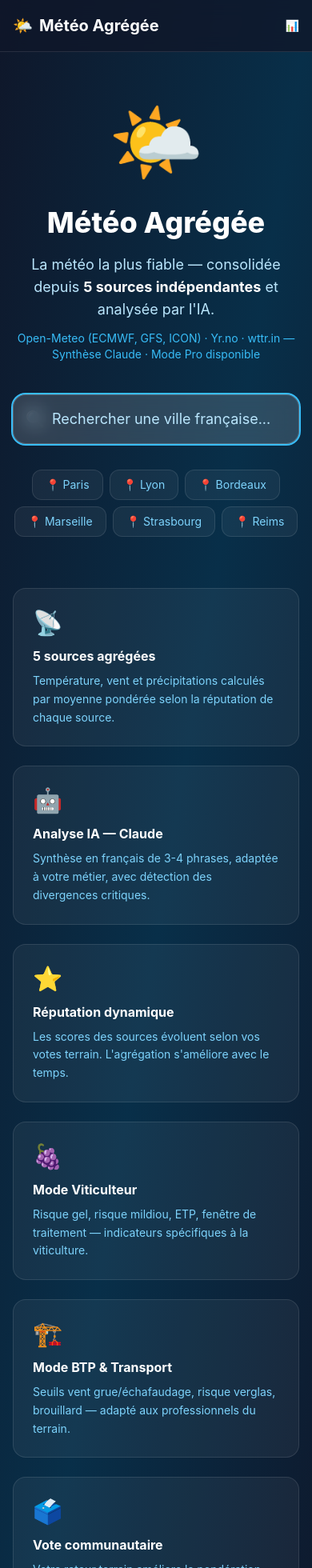
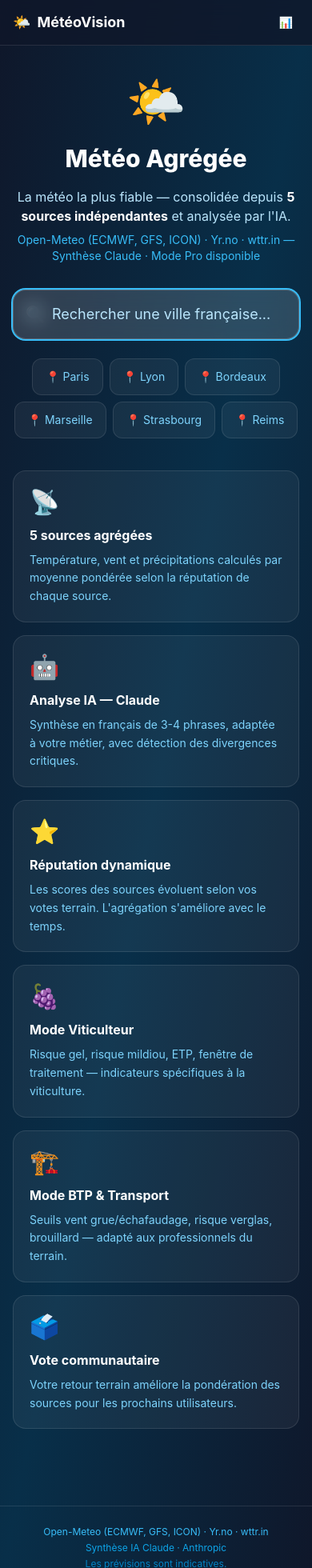
Before and after one commit to jules135carradar/meteovision, a Next.js app: page / in a window 390 px wide. Shown: the top 1960 px of the page at 80% size. Built offline with nearby package versions, Linux system fonts and the light colour scheme.

Commit message:
Optimisation mobile : layout responsive, scroll horizontal, boutons 48px, cartes sources

```diff
--- a/src/app/layout.tsx
+++ b/src/app/layout.tsx
@@ -3,54 +3,41 @@ import "./globals.css";
 import Link from "next/link";
 
 export const metadata: Metadata = {
-  title: "Météo Agrégée — Prévisions consolidées de 5+ sources",
+  title: "MétéoVision — Prévisions consolidées de 5+ sources",
   description:
     "Application météo agrégée : température, vent, pluie issus de 5 sources indépendantes. Synthèse IA Claude, mode professionnel (viticulteur, BTP, transport…).",
+  viewport: "width=device-width, initial-scale=1, maximum-scale=1",
 };
 
-export default function RootLayout({
-  children,
-}: {
-  children: React.ReactNode;
-}) {
+export default function RootLayout({ children }: { children: React.ReactNode }) {
   return (
     <html lang="fr">
       <body className="min-h-screen bg-gradient-to-br from-slate-900 via-sky-950 to-slate-900 text-white">
         {/* Navigation */}
         <nav className="fixed top-0 left-0 right-0 z-40 bg-slate-900/80 backdrop-blur-md border-b border-white/10">
-          <div className="max-w-6xl mx-auto px-4 h-16 flex items-center justify-between">
-            <Link href="/" className="flex items-center gap-2 font-bold text-xl text-white hover:text-sky-300 transition-colors">
+          <div className="max-w-6xl mx-auto px-4 h-14 sm:h-16 flex items-center justify-between">
+            <Link href="/" className="flex items-center gap-2 font-bold text-lg sm:text-xl text-white hover:text-sky-300 transition-colors">
               <span>🌤️</span>
-              <span>Météo Agrégée</span>
+              <span>MétéoVision</span>
             </Link>
-            <div className="flex items-center gap-6">
             <Link
               href="/reputation"
-                className="text-sky-300 hover:text-white text-sm font-medium transition-colors flex items-center gap-1.5"
+              className="text-sky-300 hover:text-white text-sm font-medium transition-colors flex items-center gap-1.5 min-h-[44px] px-2"
             >
               <span>📊</span>
               <span className="hidden sm:inline">Réputation des sources</span>
             </Link>
           </div>
-          </div>
         </nav>
 
-        {/* Contenu principal */}
-        <main className="pt-16">
+        <main className="pt-14 sm:pt-16">
           {children}
         </main>
 
-        {/* Footer */}
-        <footer className="mt-16 border-t border-white/10 py-8 text-center text-sky-400 text-sm">
-          <p>
-            Données agrégées depuis Open-Meteo (ECMWF, GFS, ICON), Yr.no, wttr.in
-          </p>
-          <p className="mt-1 text-sky-500">
-            Synthèse IA propulsée par Claude · Anthropic — Sources citées conformément à leurs CGU
-          </p>
-          <p className="mt-2 text-sky-600">
-            Les prévisions sont indicatives. Ne pas utiliser seules pour des décisions critiques.
-          </p>
+        <footer className="mt-12 border-t border-white/10 py-6 text-center text-sky-400 text-xs px-4">
+          <p>Open-Meteo (ECMWF, GFS, ICON) · Yr.no · wttr.in</p>
+          <p className="mt-1 text-sky-500">Synthèse IA Claude · Anthropic</p>
+          <p className="mt-1 text-sky-600">Les prévisions sont indicatives.</p>
         </footer>
       </body>
     </html>
--- a/src/app/page.tsx
+++ b/src/app/page.tsx
@@ -13,20 +13,20 @@ export default function Home() {
   return (
     <div className="min-h-[calc(100vh-4rem)] flex flex-col">
       {/* Hero */}
-      <section className="flex-1 flex flex-col items-center justify-center px-4 py-16 text-center">
-        <div className="mb-8">
-          <span className="text-8xl">🌤️</span>
+      <section className="flex-1 flex flex-col items-center justify-center px-4 py-10 text-center">
+        <div className="mb-6">
+          <span className="text-6xl sm:text-8xl">🌤️</span>
         </div>
 
-        <h1 className="text-4xl md:text-6xl font-extrabold text-white mb-4 leading-tight">
+        <h1 className="text-3xl sm:text-4xl md:text-6xl font-extrabold text-white mb-4 leading-tight">
           Météo Agrégée
         </h1>
 
-        <p className="text-sky-200 text-lg md:text-xl max-w-2xl mb-3">
+        <p className="text-sky-200 text-base sm:text-lg max-w-2xl mb-2">
           La météo la plus fiable — consolidée depuis{" "}
           <strong className="text-white">5 sources indépendantes</strong> et analysée par l'IA.
         </p>
-        <p className="text-sky-400 text-sm mb-10 max-w-xl">
+        <p className="text-sky-400 text-sm mb-8 max-w-xl">
           Open-Meteo (ECMWF, GFS, ICON) · Yr.no · wttr.in — Synthèse Claude · Mode Pro disponible
         </p>
 
@@ -36,12 +36,12 @@ export default function Home() {
         </div>
 
         {/* Villes exemples */}
-        <div className="mt-8 flex flex-wrap justify-center gap-2">
+        <div className="mt-6 flex flex-wrap justify-center gap-2">
           {EXEMPLES.map((ville) => (
             <a
               key={ville.name}
               href={`/ville/${ville.name.toLowerCase()}?lat=${ville.lat}&lon=${ville.lon}&city=${encodeURIComponent(ville.name)}`}
-              className="px-4 py-2 rounded-xl bg-white/5 border border-white/10 text-sky-300 hover:bg-white/10 hover:text-white text-sm transition-all"
+              className="px-4 py-3 rounded-xl bg-white/5 border border-white/10 text-sky-300 hover:bg-white/10 hover:text-white text-sm transition-all min-h-[44px] flex items-center"
             >
               📍 {ville.name}
             </a>
@@ -50,7 +50,7 @@ export default function Home() {
       </section>
 
       {/* Fonctionnalités */}
-      <section className="max-w-5xl mx-auto px-4 pb-16 grid md:grid-cols-3 gap-6">
+      <section className="max-w-5xl mx-auto px-4 pb-12 grid grid-cols-1 sm:grid-cols-2 md:grid-cols-3 gap-4">
         <FeatureCard
           icon="📡"
           title="5 sources agrégées"
@@ -86,17 +86,9 @@ export default function Home() {
   );
 }
 
-function FeatureCard({
-  icon,
-  title,
-  desc,
-}: {
-  icon: string;
-  title: string;
-  desc: string;
-}) {
+function FeatureCard({ icon, title, desc }: { icon: string; title: string; desc: string }) {
   return (
-    <div className="bg-white/5 border border-white/10 rounded-2xl p-6 hover:bg-white/8 transition-colors">
+    <div className="bg-white/5 border border-white/10 rounded-2xl p-5 hover:bg-white/8 transition-colors">
       <span className="text-3xl">{icon}</span>
       <h3 className="text-white font-bold mt-3 mb-2">{title}</h3>
       <p className="text-sky-300 text-sm leading-relaxed">{desc}</p>
--- a/src/components/DailyForecast.tsx
+++ b/src/components/DailyForecast.tsx
@@ -12,9 +12,10 @@ export default function DailyForecast({ daily }: Props) {
   if (daily.length === 0) return null;
 
   return (
-    <div className="bg-white/10 backdrop-blur-md border border-white/20 rounded-3xl p-6">
+    <div className="bg-white/10 backdrop-blur-md border border-white/20 rounded-3xl p-5 md:p-6">
       <h2 className="text-xl font-bold text-white mb-4">Prévisions 7 jours</h2>
-      <div className="grid grid-cols-2 sm:grid-cols-4 md:grid-cols-7 gap-3">
+      {/* Scroll horizontal sur mobile, grille sur grand écran */}
+      <div className="flex gap-3 overflow-x-auto pb-2 md:grid md:grid-cols-7 md:overflow-visible scrollbar-thin">
         {daily.map((day, i) => (
           <DayCard key={day.date} day={day} isToday={i === 0} />
         ))}
@@ -23,36 +24,27 @@ export default function DailyForecast({ daily }: Props) {
   );
 }
 
-function DayCard({
-  day,
-  isToday,
-}: {
-  day: AggregatedDailyForecast;
-  isToday: boolean;
-}) {
+function DayCard({ day, isToday }: { day: AggregatedDailyForecast; isToday: boolean }) {
   const icon = getWeatherIcon(day.weatherCode);
 
   return (
     <div
-      className={`flex flex-col items-center gap-2 rounded-2xl p-3 transition-colors ${
+      className={`flex flex-col items-center gap-2 rounded-2xl p-3 transition-colors flex-shrink-0 w-[90px] md:w-auto ${
         isToday
           ? "bg-sky-600/40 border border-sky-400/30"
           : "bg-white/5 hover:bg-white/10"
       }`}
     >
-      <span className="text-xs text-sky-300 font-medium capitalize">
-        {isToday ? "Aujourd'hui" : formatDate(day.date)}
+      <span className="text-xs text-sky-300 font-medium text-center capitalize leading-tight">
+        {isToday ? "Auj." : formatDate(day.date)}
       </span>
       <span className="text-2xl">{icon}</span>
       <div className="text-center">
-        <p className="text-white font-bold">{Math.round(day.tempMax)}°</p>
-        <p className="text-sky-400 text-sm">{Math.round(day.tempMin)}°</p>
+        <p className="text-white font-bold text-sm">{Math.round(day.tempMax)}°</p>
+        <p className="text-sky-400 text-xs">{Math.round(day.tempMin)}°</p>
       </div>
       {day.precipitation > 0.5 && (
-        <p className="text-blue-300 text-xs">{day.precipitation.toFixed(1)} mm</p>
-      )}
-      {day.windSpeed > 20 && (
-        <p className="text-gray-300 text-xs">{Math.round(day.windSpeed)} km/h</p>
+        <p className="text-blue-300 text-xs">{day.precipitation.toFixed(1)}mm</p>
       )}
     </div>
   );
--- a/src/components/MetierSelector.tsx
+++ b/src/components/MetierSelector.tsx
@@ -18,23 +18,23 @@ interface Props {
 
 export default function MetierSelector({ value, onChange }: Props) {
   return (
-    <div className="bg-white/10 backdrop-blur-md border border-white/20 rounded-3xl p-5">
+    <div className="bg-white/10 backdrop-blur-md border border-white/20 rounded-3xl p-4 sm:p-5">
       <p className="text-sky-300 text-sm font-medium mb-3">
-        Mode d'affichage — sélectionnez votre profil :
+        Mode d'affichage — votre profil :
       </p>
-      <div className="flex flex-wrap gap-2">
+      <div className="grid grid-cols-2 sm:grid-cols-4 gap-2">
         {METIERS.map((m) => (
           <button
             key={m.id}
             onClick={() => onChange(m.id)}
-            className={`flex items-center gap-2 px-4 py-2 rounded-xl text-sm font-medium transition-all ${
+            className={`flex items-center gap-2 px-3 py-3 rounded-xl text-sm font-medium transition-all min-h-[48px] justify-center sm:justify-start ${
               value === m.id
                 ? "bg-sky-600 text-white shadow-lg scale-105"
                 : "bg-white/5 text-sky-200 hover:bg-white/10 hover:text-white"
             }`}
           >
-            <span>{m.emoji}</span>
-            {m.label}
+            <span className="text-lg">{m.emoji}</span>
+            <span className="truncate">{m.label}</span>
           </button>
         ))}
       </div>
```
Also changed, not shown: src/components/SourceTable.tsx (+66 -43 lines), src/components/WeatherCard.tsx (+21 -35 lines). Lines whose indentation alone changed are shown as unchanged.
